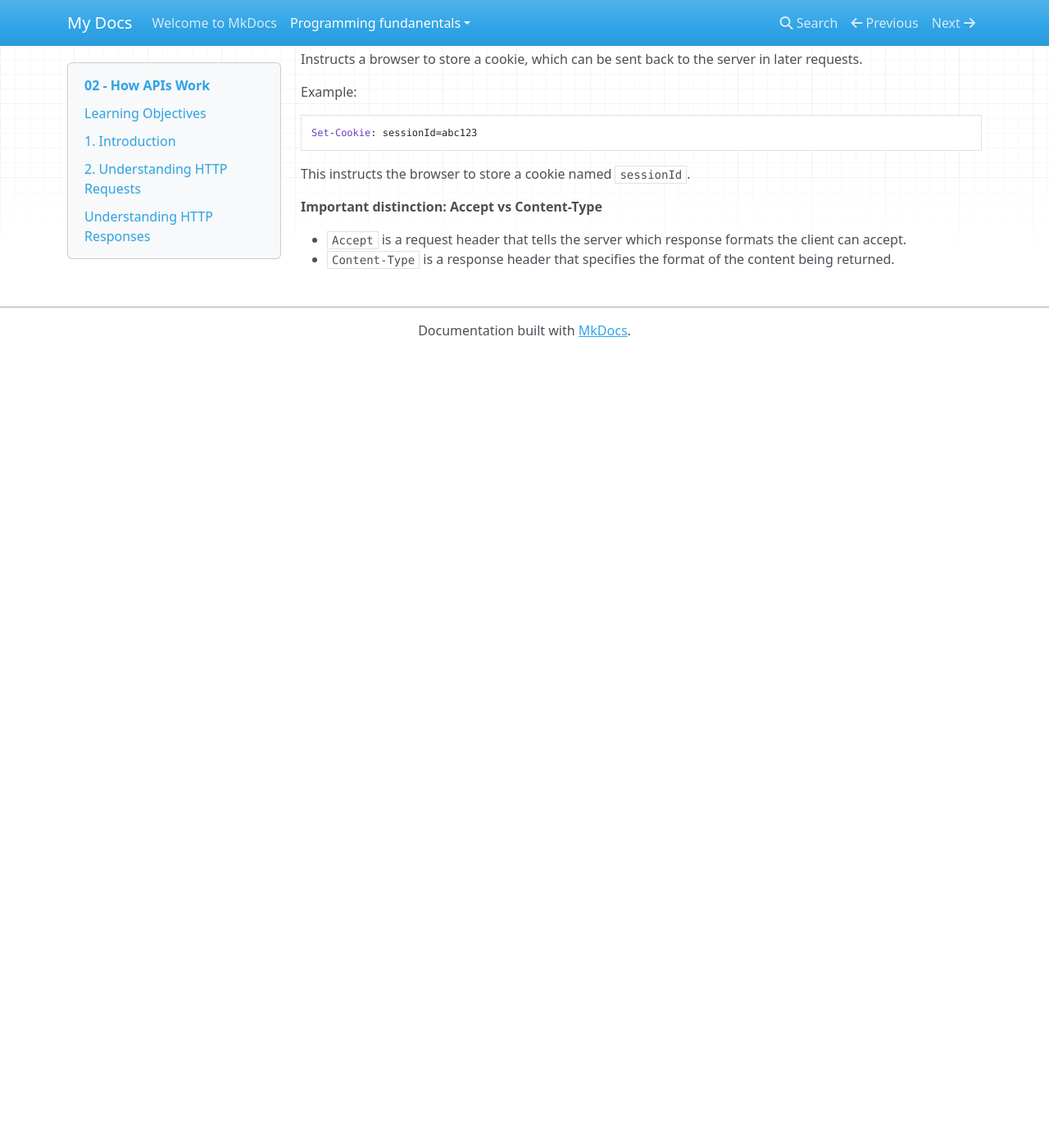
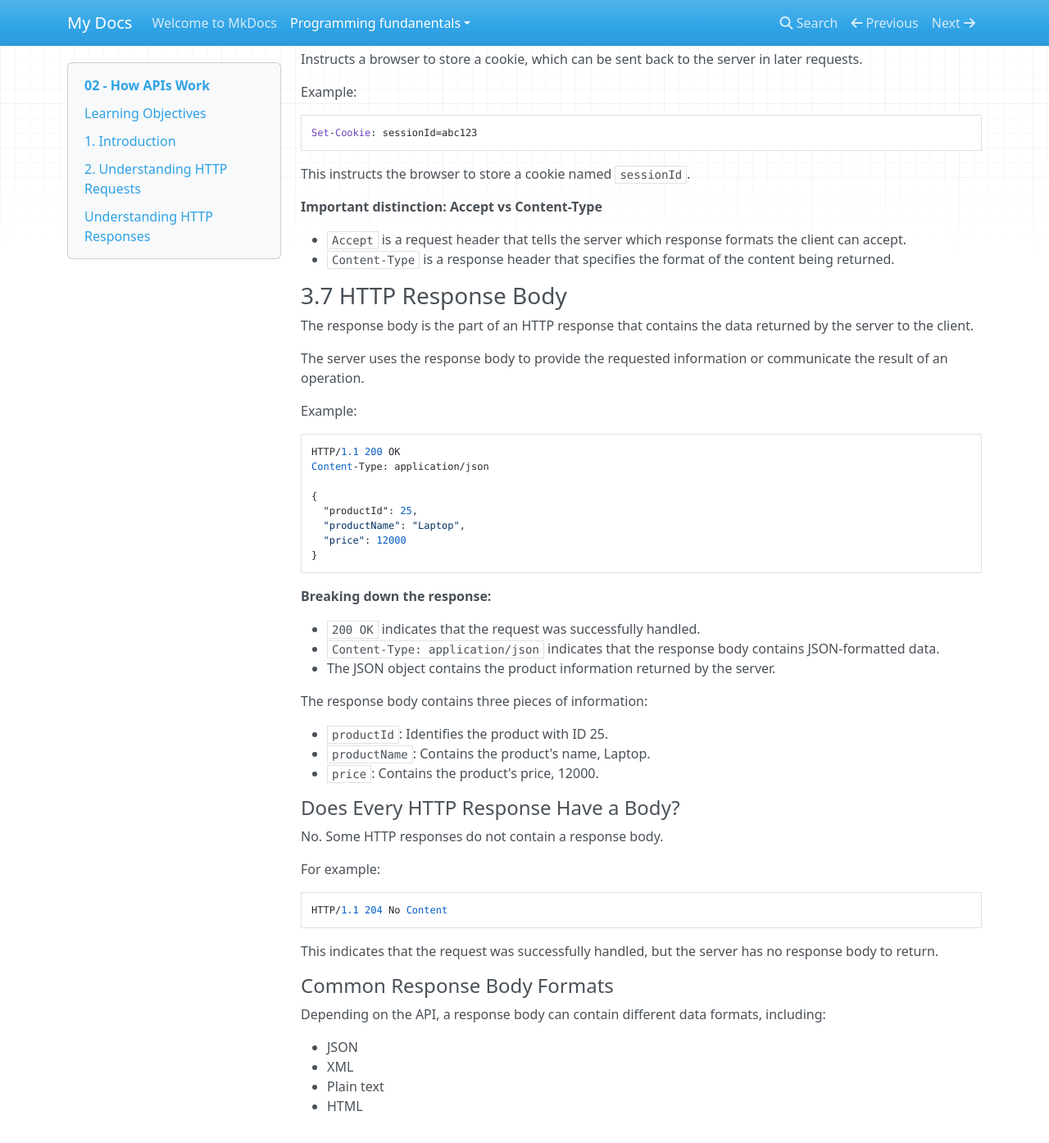
Before and after one commit to mahlatse-02/learning-wiki, an MkDocs documentation site: the page built from docs/programming-fundanentals/api-learning/02-how-apis-work.md, in a window 1280 px wide and 1400 px high, scrolled down 10746 px. Shown: the top 1394 px of the window at 82% size. Built offline with MkDocs 1.6.1, drawn with Linux system fonts in a browser that asks for light colours; nearby versions of some CDN libraries; before the commit the page ends 11177 px from its top, so only the background shows below that.

Commit message:
HTTP Response Bodies

```diff
--- a/docs/programming-fundanentals/api-learning/02-how-apis-work.md
+++ b/docs/programming-fundanentals/api-learning/02-how-apis-work.md
@@ -508,3 +508,51 @@ This instructs the browser to store a cookie named `sessionId`.
 
 - `Accept` is a request header that tells the server which response formats the client can accept.
 - `Content-Type` is a response header that specifies the format of the content being returned.
+
+### 3.7 HTTP Response Body
+
+The response body is the part of an HTTP response that contains the data returned by the server to the client.
+
+The server uses the response body to provide the requested information or communicate the result of an operation.
+
+Example:
+
+    HTTP/1.1 200 OK
+    Content-Type: application/json
+
+    {
+      "productId": 25,
+      "productName": "Laptop",
+      "price": 12000
+    }
+
+**Breaking down the response:**
+
+- `200 OK` indicates that the request was successfully handled.
+- `Content-Type: application/json` indicates that the response body contains JSON-formatted data.
+- The JSON object contains the product information returned by the server.
+
+The response body contains three pieces of information:
+
+- `productId`: Identifies the product with ID 25.
+- `productName`: Contains the product's name, Laptop.
+- `price`: Contains the product's price, 12000.
+
+#### Does Every HTTP Response Have a Body?
+
+No. Some HTTP responses do not contain a response body.
+
+For example:
+
+    HTTP/1.1 204 No Content
+
+This indicates that the request was successfully handled, but the server has no response body to return.
+
+#### Common Response Body Formats
+
+Depending on the API, a response body can contain different data formats, including:
+
+- JSON
+- XML
+- Plain text
+- HTML
```
